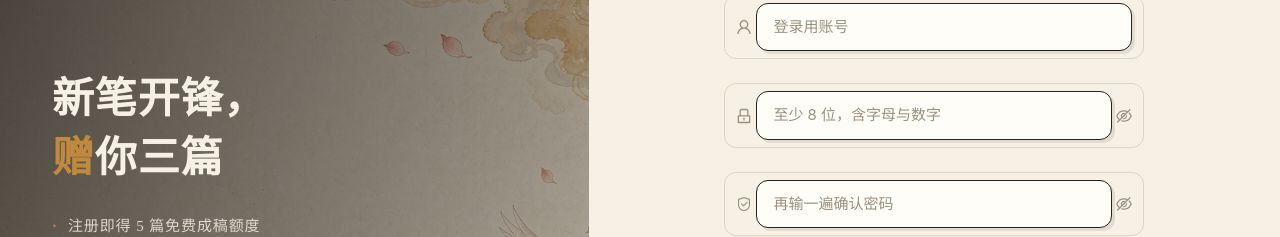
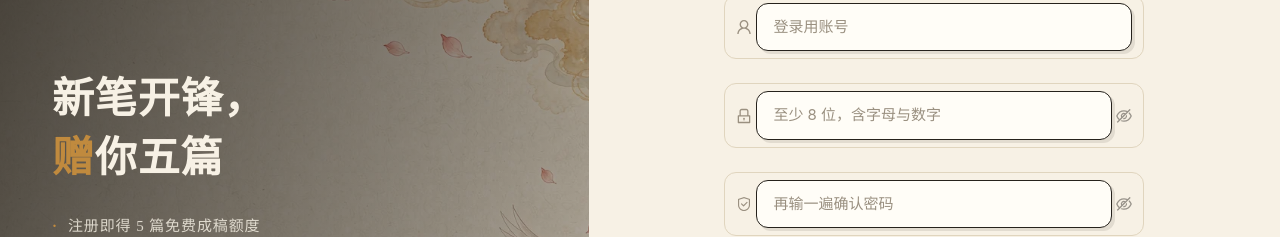
Before and after one commit to Zkaixin111/zkx-ai-passage-creator, a Vue app in the folder ai-passage-creator-frontend/: page /user/register in a window 1280 px wide. Shown: the part 258-495 px from the top of the page. Built offline with nearby package versions, Linux system fonts and the light colour scheme; no server answers.

Commit message:
fix(frontend): 注册赠额文案三篇改五篇，与 DEFAULT_QUOTA_TOTAL=5 对齐

```diff
--- a/ai-passage-creator-frontend/src/pages/user/UserRegisterPage.vue
+++ b/ai-passage-creator-frontend/src/pages/user/UserRegisterPage.vue
@@ -5,7 +5,7 @@
       <AuthBrandSection
         title-top="新笔开锋，"
         title-em="赠"
-        title-bottom="你三篇"
+        title-bottom="你五篇"
         :points="brandPoints"
       />
 
```
